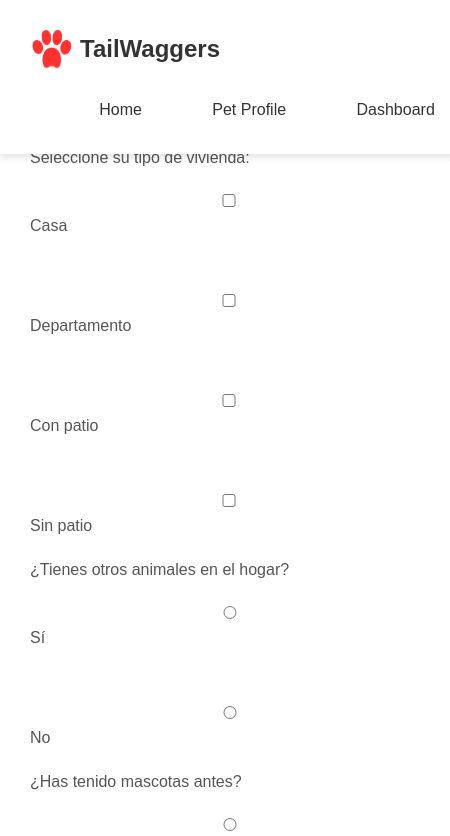
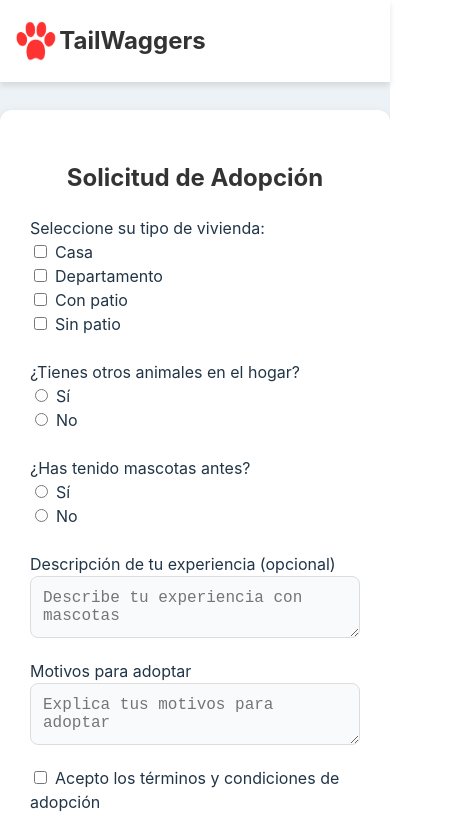
Before and after one commit to FlorenciaOnetto/Techengue, a React (Vite) app: page /SolicitudAdopcion in a window 390 px wide. Shown: the top 836 px of the page, 450 px wide, since content can reach past the window. Built offline with nearby package versions, Linux system fonts and the light colour scheme.

Commit message:
arreglos diseño

```diff
--- a/src/NavBar.css
+++ b/src/NavBar.css
@@ -1,18 +1,21 @@
-/* Estilos para la barra de navegación */
+* {
+    box-sizing: border-box; /* Asegura que el padding no aumente el ancho de los elementos */
+}
 
 .navbar {
-    width: 100%;
+  width: 100vw; /* Asegura que no sea más ancha que la pantalla */
+  max-width: 100%; /* Limita el ancho al 100% de la pantalla */
   display: flex;
   justify-content: space-between;
   align-items: center;
-    padding: 1rem 2rem;
+  padding: 0.5rem 1rem;
   background-color: #ffffff;
   box-shadow: 0 4px 6px rgba(0, 0, 0, 0.1);
   position: fixed;
   top: 0;
   left: 0;
-    right: 0;
   z-index: 1000;
+  overflow: hidden; /* Asegura que no se desborden elementos */
 }
 
 .navbar-logo {
@@ -22,15 +25,28 @@
 
 .navbar-logo h1 {
     font-size: 1.5rem;
-    margin-left: 0.5rem;
+    margin-left: 0.2rem;
     color: #333;
 }
 
 .navbar-links {
     list-style: none;
     display: flex;
-    gap: 1.5rem; /* Reducimos el espacio entre los enlaces */
-    flex-wrap: wrap; /* Permitir que los enlaces se ajusten en varias líneas si es necesario */
+    gap: 1.5rem;
+    flex-wrap: wrap;
+}
+
+/* Para pantallas pequeñas */
+@media (max-width: 768px) {
+  .navbar {
+      flex-direction: column;
+      align-items: flex-start;
+  }
+
+  .navbar-links {
+      width: 100%;
+      justify-content: center;
+  }
 }
 
 .navbar-links li {
@@ -64,7 +80,26 @@
 
     .navbar-links {
         width: 100%;
-      justify-content: space-around;
+        display: flex;
+        flex-direction: column;
         gap: 1rem;
     }
+
+    .navbar-links li {
+        width: 100%;
+        text-align: left;
     }
+}
+
+@media (max-width: 480px) {
+    .navbar-links {
+        display: none; /* Oculta los enlaces en pantallas muy pequeñas */
+    }
+}
+
+/* Estilo para el menú hamburguesa */
+.hamburger-menu {
+    display: none;
+    font-size: 1.5rem;
+    cursor: pointer;
+}
--- a/src/PaginaInicio.jsx
+++ b/src/PaginaInicio.jsx
@@ -1,9 +1,20 @@
 import React, { useState, useContext, useEffect } from 'react';
 import './PaginaInicio.css';
+import { useNavigate } from 'react-router-dom';
 import imagenMascota from './assets/imagen_principal.jpg';
 
 
 export default function PaginaInicio() {
+  const navigate = useNavigate();
+
+    const handleJoin = () => {
+        navigate('/registro'); // Cambia '/registro' a la ruta de la página de registro
+    };
+
+    const handleLogin = () => {
+        navigate('/login'); // Cambia '/login' a la ruta de la página de inicio de sesión
+    };
+
     return (
         <div>
         {/* Header */}
@@ -15,9 +26,9 @@ export default function PaginaInicio() {
             <a href="#featured">Featured</a>
             <a href="/perfilusuario">Perfil de Usuario</a> {/* Nuevo enlace */}
           </nav>
-          <div style={styles.authButtons}>
-            <button style={styles.joinBtn}>Join</button>
-            <button style={styles.loginBtn}>Log in</button>
+          <div className="authButtons">
+              <button className="joinBtn" onClick={handleJoin}>Join</button>
+              <button className="loginBtn" onClick={handleLogin}>Log in</button>
           </div>
         </header>
 
@@ -96,6 +107,9 @@ export default function PaginaInicio() {
       </div>
     );
 };
+
+
+
 
 const styles = {
     header: {
--- a/src/PerfilUsuario.css
+++ b/src/PerfilUsuario.css
@@ -86,3 +86,34 @@
     color: #555;
     margin: 5px 0;
 }
+
+
+.authButtons {
+    display: flex;
+    gap: 10px;
+}
+
+.joinBtn, .loginBtn {
+    padding: 10px 20px;
+    color: white;
+    border: none;
+    border-radius: 5px;
+    cursor: pointer;
+    font-size: 16px;
+}
+
+.joinBtn {
+    background-color: #e65a5a;
+}
+
+.joinBtn:hover {
+    background-color: #555;
+}
+
+.loginBtn {
+    background-color: #e65a5a;
+}
+
+.loginBtn:hover {
+    background-color: #555;
+}
--- a/src/Resena.css
+++ b/src/Resena.css
@@ -2,10 +2,11 @@
     max-width: 600px;
     margin: 0 auto;
     padding: 2rem;
-    background-color: #f4f4f4;
+    background-color: white;
     border-radius: 10px;
     text-align: center;
     font-family: Arial, sans-serif;
+    margin-top: 30px;
 }
 
 .calificacion {
@@ -14,14 +15,16 @@
     margin-bottom: 1rem;
 }
 
-label {
+/* Estilos específicos para ResenaForm */
+.resena-form label {
     display: block;
     font-weight: bold;
     margin-top: 1rem;
     text-align: left;
 }
 
-input, textarea {
+.resena-form input,
+.resena-form textarea {
     width: 100%;
     padding: 0.5rem;
     margin-top: 0.5rem;
@@ -29,6 +32,7 @@ input, textarea {
     border-radius: 5px;
     font-size: 1rem;
 }
+
 
 .subir-fotos {
     display: flex;
--- a/src/Routing.jsx
+++ b/src/Routing.jsx
@@ -20,13 +20,13 @@ export default function Routing() {
                 <Route path={'/inicio'} element={<PaginaInicio />} />
                 <Route path={'/perfilusuario'} element={<PerfilUsuario />} />
                 <Route path={'/'} element={<App />} />
-                <Route path="/SolicitudAdopcion" element={<AdoptionRequestForm />} />
-                <Route path="/Solicitudes" element={<PetAdoptionRequests />} />
-                <Route path="/login" element={<Login />} />
-                <Route path="/registro" element={<Registro />} />
-                <Route path={"/request/:requestId"} element={<SolicitudDetalle />} />
-                <Route path={"/SolicitudEstado"} element={<SolicitudEstado />} />
-                <Route path={"/resena"} element={<ResenaForm />} />
+                <Route path={'/SolicitudAdopcion'} element={<AdoptionRequestForm />} />
+                <Route path={'/Solicitudes'} element={<PetAdoptionRequests />} />
+                <Route path={'/login'} element={<Login />} />
+                <Route path={'/registro'} element={<Registro />} />
+                <Route path={'/request/:requestId'} element={<SolicitudDetalle />} />
+                <Route path={'/SolicitudEstado'} element={<SolicitudEstado />} />
+                <Route path={'/resena'} element={<ResenaForm />} />
             </Routes>
         </BrowserRouter>
     );
--- a/src/SolicitudAdopcion.css
+++ b/src/SolicitudAdopcion.css
@@ -1,12 +1,8 @@
-/* Estilos globales */
-body, html {
-    height: 100%;
+/* Estilos específicos para centrar el formulario */
+.form-wrapper {
     display: flex;
     justify-content: center;
     align-items: center;
-    margin: 0;
-    font-family: Arial, sans-serif;
-    color: #333; /* Color de texto unificado */
 }
 
 /* Contenedor principal del formulario */
@@ -17,8 +13,7 @@ body, html {
     background-color: #ffffff; /* Fondo blanco para que resalte */
     border-radius: 12px; /* Bordes redondeados */
     box-shadow: 0 4px 12px rgba(0, 0, 0, 0.1);
-    display: inline-block;
-
+    margin-top: 30px;
 }
 
 /* Encabezado */
@@ -45,24 +40,10 @@ body, html {
     transition: border-color 0.3s ease;
 }
 
-  .adoption-form-container input[type="text"]:focus,
-  .adoption-form-container textarea:focus,
-  .adoption-form-container select:focus {
-    border-color: #e63946; /* Color rojo suave para resaltar el campo activo */
-    outline: none;
-  }
-
 /* Checkbox y etiquetas */
-  .adoption-form-container input[type="checkbox"] {
+.adoption-form-container input[type="checkbox"],
+.adoption-form-container input[type="radio"] {
     margin-right: 8px;
-  }
-
-  .adoption-form-container label,
-  .adoption-form-container .section-title {
-    font-size: 16px;
-    color: #555; /* Color suave y consistente para las etiquetas */
-    font-weight: 500;
-    margin-bottom: 8px;
 }
 
 /* Botón de enviar */
@@ -72,7 +53,7 @@ body, html {
     font-size: 16px;
     font-weight: bold;
     color: #fff;
-    background-color: #e63946; /* Botón rojo similar al estilo del mockup */
+    background-color: #e63946;
     border: none;
     border-radius: 8px;
     cursor: pointer;
@@ -80,26 +61,5 @@ body, html {
 }
 
 .adoption-form-container button:hover {
-    background-color: #c53030; /* Color más oscuro en hover */
+    background-color: #c53030;
 }
-
-  /* Mensajes de error */
-  .error-message {
-    color: #e63946;
-    font-size: 14px;
-    margin-top: -5px;
-    margin-bottom: 15px;
-  }
-
-  /* Espaciado entre secciones del formulario */
-  .adoption-form-container > div {
-    margin-bottom: 20px;
-  }
-
-  /* Estilo para los títulos de secciones */
-  .section-title {
-    color: #333;
-    font-size: 18px;
-    font-weight: 600;
-    margin-bottom: 10px;
-  }
--- a/src/SolicitudAdopcion.jsx
+++ b/src/SolicitudAdopcion.jsx
@@ -1,6 +1,6 @@
 import React, { useState } from 'react';
 import { useNavigate } from 'react-router-dom';
-import './SolicitudAdopcion.css'; // Importa el archivo CSS
+import './SolicitudAdopcion.css';
 
 const AdoptionRequestForm = () => {
   const navigate = useNavigate();
@@ -68,6 +68,7 @@ const AdoptionRequestForm = () => {
   };
 
   return (
+    <div className="form-wrapper">
       <form onSubmit={handleSubmit} className="adoption-form-container">
         <h2>Solicitud de Adopción</h2>
 
@@ -117,7 +118,7 @@ const AdoptionRequestForm = () => {
           </div>
           {errors.tipoVivienda && <p className="error-message">{errors.tipoVivienda}</p>}
         </div>
-
+        <br />
         {/* Otros Animales */}
         <div>
           <label className="section-title">¿Tienes otros animales en el hogar?</label>
@@ -146,7 +147,7 @@ const AdoptionRequestForm = () => {
           </div>
           {errors.otrosAnimales && <p className="error-message">{errors.otrosAnimales}</p>}
         </div>
-
+        <br />
       {/* Experiencia con Mascotas */}
       <div>
         <label className="section-title">¿Has tenido mascotas antes?</label>
@@ -204,10 +205,11 @@ const AdoptionRequestForm = () => {
         <label>Acepto los términos y condiciones de adopción</label>
         {errors.aceptacionTerminos && <p className="error-message">{errors.aceptacionTerminos}</p>}
       </div>
-
+<br />
       {/* Botón de Enviar */}
       <button type="submit">Enviar Solicitud</button>
       </form>
+    </div>
   );
 };
 
--- a/src/Solicitudes.css
+++ b/src/Solicitudes.css
@@ -1,12 +1,12 @@
 /* Contenedor principal */
 .requests-container {
-    max-width: 800px;
+    max-width: 450px;
     width: 100%;
-    padding: 30px;
+    padding: 50px;
     background-color: #ffffff;
     border-radius: 12px;
     box-shadow: 0 4px 12px rgba(0, 0, 0, 0.1);
-    margin: 20px auto;
+    margin: 50px auto;
     text-align: center;
   }
 
```
Lines whose indentation alone changed are shown as unchanged.
